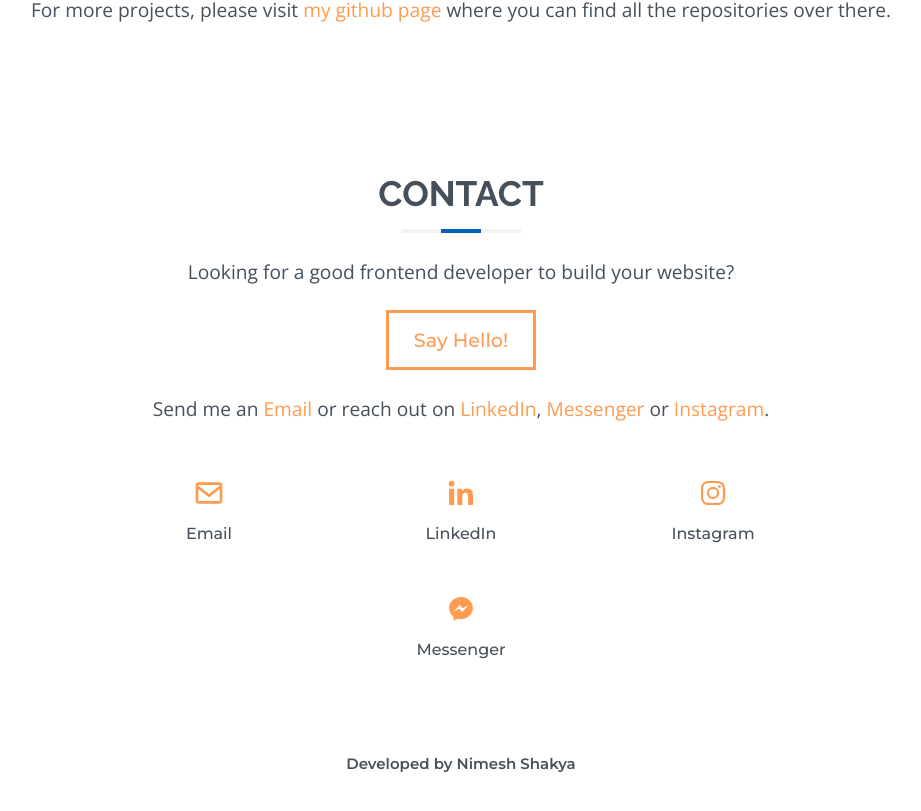
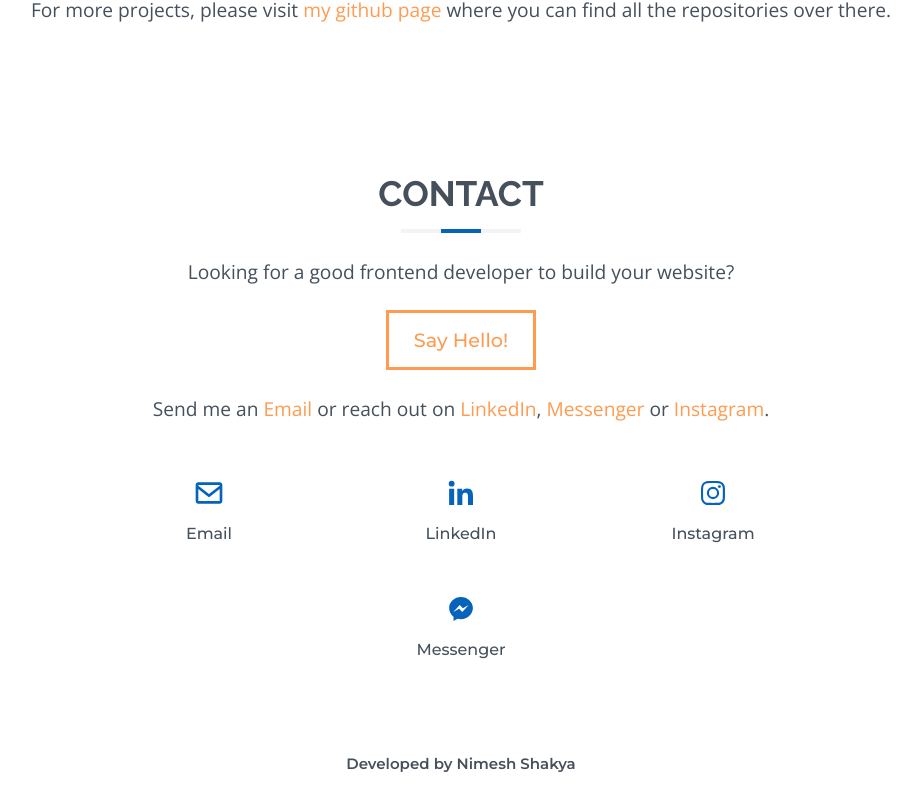
Before and after one commit to nimeshakya/nimeshakya.github.io, a React (Vite) app: page / in a window 1280 px wide. Shown: the part 5549-6360 px from the top of the page, without its empty margins (254-1175 px from the left). Built offline with nearby package versions, Linux system fonts and the light colour scheme.

Commit message:
contact buttons to blue

```diff
--- a/src/sections/Contact/Contact.scss
+++ b/src/sections/Contact/Contact.scss
@@ -80,7 +80,7 @@
                     span {
                         &:nth-child(1) {
                             font-size: 2rem;
-                            color: variables.$secondary-color;
+                            color: variables.$primary-color;
                             padding: 10px;
                             display: flex;
                             justify-content: center;
```
